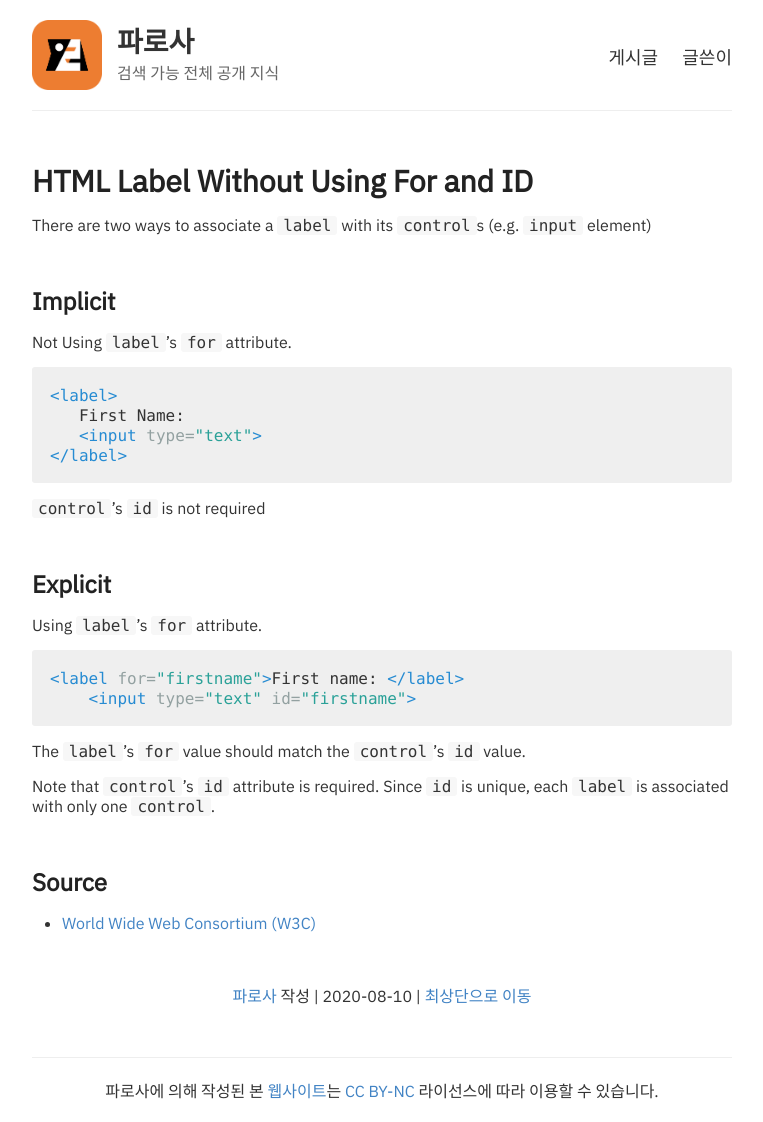
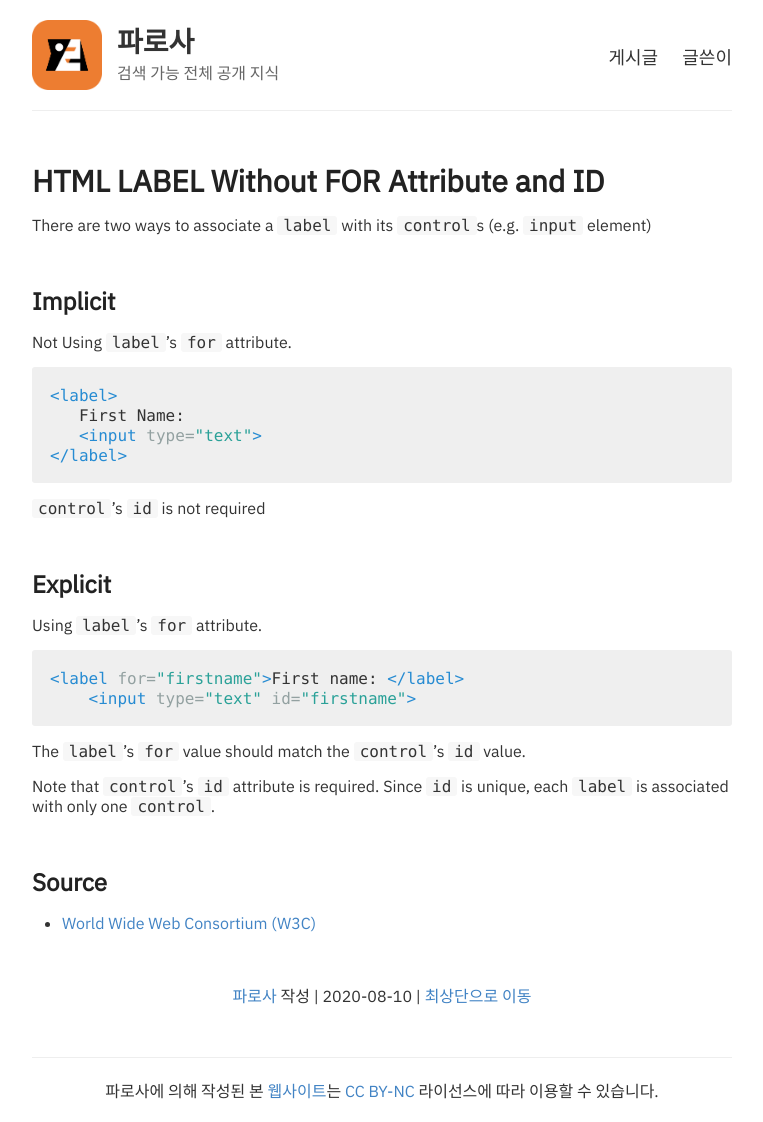
Before and after one commit to parosaone/blog, a Jekyll site: the page built from _posts/2020-8-10-html-label-without-for-attribute-and-id.md, in a window 1280 px wide. Shown: the whole page, without its empty margins (258-1021 px from the left). Built offline with Jekyll 4.4.1, drawn with Linux system fonts in a browser that asks for light colours; comment, search, counter and statistics services are not loaded.

Commit message:
Rename Post

```diff
--- a/_posts/2020-8-10-html-label-without-using-for-and-id.md
+++ b/_posts/2020-8-10-html-label-without-for-attribute-and-id.md
@@ -1,8 +1,8 @@
 ---
 layout: post
-title: HTML Label Without Using For and ID
+title: HTML LABEL Without FOR Attribute and ID
 date: 2020-08-10 12:00:00
-lastmod : 2020-08-14 12:30:00
+lastmod : 2020-08-17 11:30:00
 ---
 
 There are two ways to associate a `label` with its `control`s (e.g. `input` element)
```
